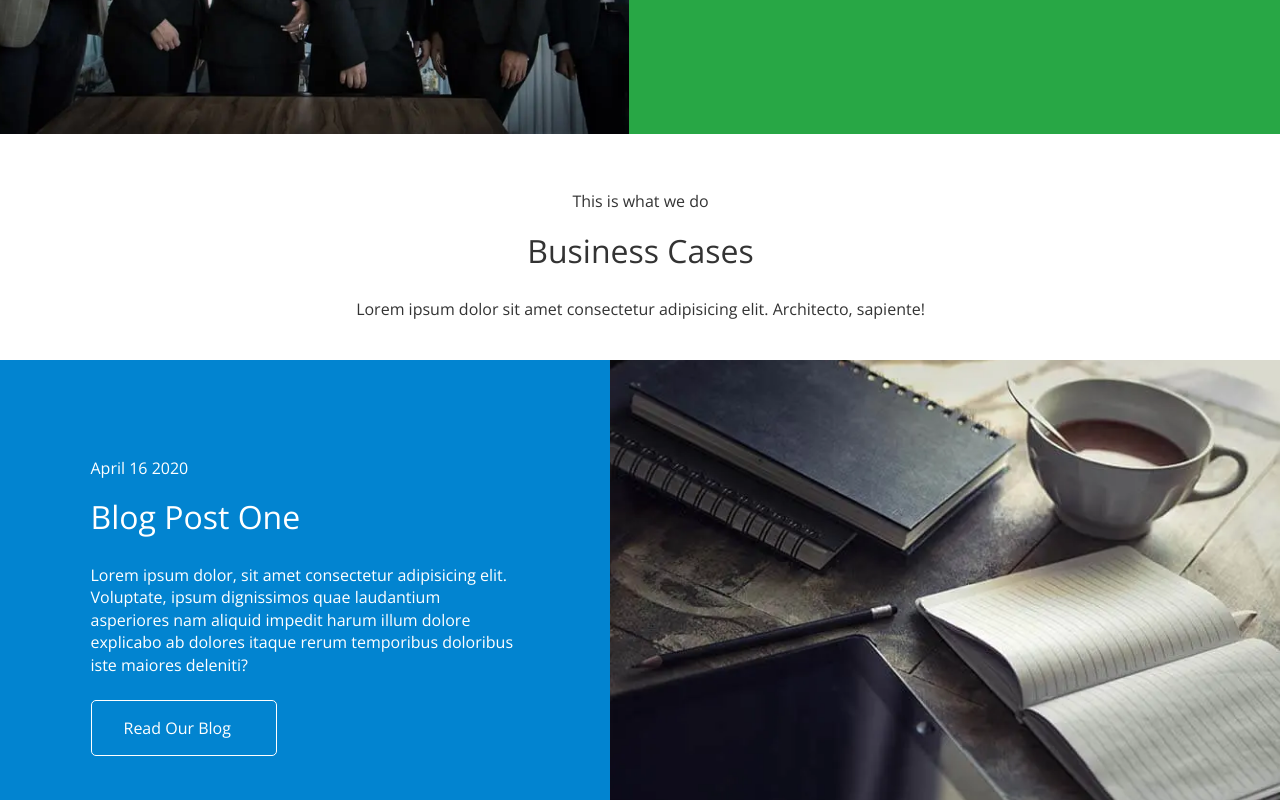
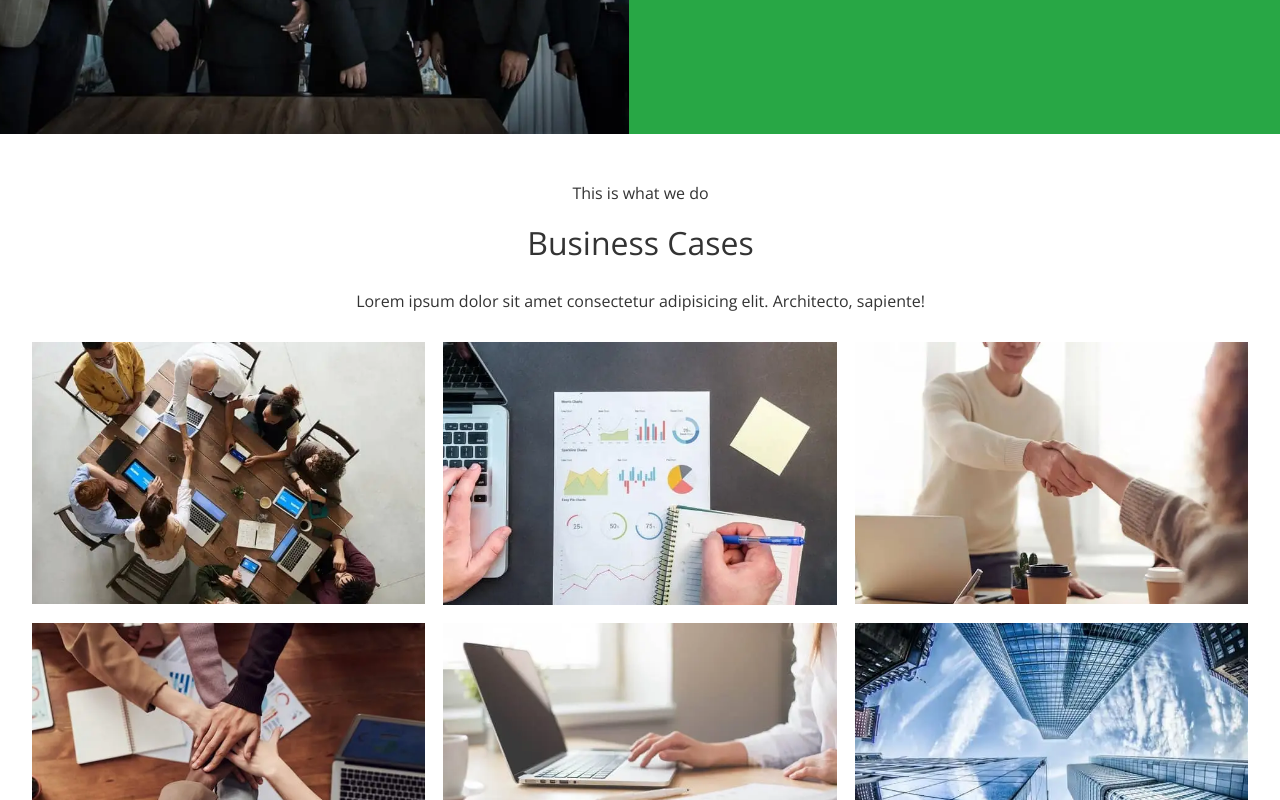
Before and after one commit to galiovets/goweb-test, a React (Create React App) app: page / in a window 1280 px wide. Shown: the part 1500-2300 px from the top of the page. Built offline with nearby package versions, Linux system fonts and the light colour scheme.

Commit message:
cases pics added

```diff
--- a/src/components/About/About.js
+++ b/src/components/About/About.js
@@ -11,14 +11,20 @@ function About() {
   return (
     <AboutWrapper>
       <PictureWrapper
-        className="aboutPicWrapper"
+        picsClassName="aboutPicWrapper"
         srcsetWebp={`${aboutWebp1x} 1x, ${aboutWebp2x} 2x`}
         srcsetJpg={`${aboutJpg1x} 1x, ${aboutJpg2x} 2x,`}
         src={aboutJpg1x}
         alt="Team"
       />
       <SectionContent
+        // isPicture={true}
         className="aboutContainer"
+        // picsClassName="aboutPicWrapper"
+        // srcsetWebp={`${aboutWebp1x} 1x, ${aboutWebp2x} 2x`}
+        // srcsetJpg={`${aboutJpg1x} 1x, ${aboutJpg2x} 2x,`}
+        // src={aboutJpg1x}
+        // alt="Team"
         preTitle="What you are looking for"
         title="We provide bespoke solutions"
         text="Lorem ipsum dolor, sit amet consectetur adipisicing elit. Voluptate, ipsum dignissimos quae laudantium asperiores nam aliquid impedit harum illum dolore explicabo ab dolores itaque rerum temporibus doloribus iste maiores deleniti?"
--- a/src/components/About/About.styled.js
+++ b/src/components/About/About.styled.js
@@ -6,6 +6,29 @@ export const AboutWrapper = styled.section`
 
   @media screen and (min-width: ${props => props.theme.breakpoints.tablet + 'px'}) {
     display: flex;
+    /* width: 690px;
+    padding-top: 62px;
+    padding-bottom: 62px; */
+  }
+
+  .aboutContainer {
+    padding-top: 79px;
+    padding-bottom: 79px;
+    display: flex;
+    flex-direction: column;
+    justify-content: center;
+
+    @media screen and (min-width: ${props => props.theme.breakpoints.tablet + 'px'}) {
+      display: flex;
+      width: 690px;
+      padding-top: 62px;
+      padding-bottom: 62px;
+    }
+
+    @media screen and (min-width: ${props => props.theme.breakpoints.desktop + 'px'}) {
+      padding-top: 80px;
+      padding-bottom: 86px;
+    }
   }
 
   .aboutPicWrapper {
@@ -17,25 +40,6 @@ export const AboutWrapper = styled.section`
     @media screen and (min-width: ${props => props.theme.breakpoints.desktop + 'px'}) {
       width: 670px;
       height: 460px;
-    }
-  }
-
-  .aboutContainer {
-    padding-top: 79px;
-    padding-bottom: 79px;
-    display: flex;
-    flex-direction: column;
-    justify-content: center;
-
-    @media screen and (min-width: ${props => props.theme.breakpoints.tablet + 'px'}) {
-      width: 690px;
-      padding-top: 62px;
-      padding-bottom: 62px;
-    }
-
-    @media screen and (min-width: ${props => props.theme.breakpoints.desktop + 'px'}) {
-      padding-top: 80px;
-      padding-bottom: 86px;
     }
   }
 
--- a/src/components/Blog/Blog.styled.js
+++ b/src/components/Blog/Blog.styled.js
@@ -36,7 +36,7 @@ export const BlogWrapper = styled.section`
 
     @media screen and (min-width: ${props => props.theme.breakpoints.desktop + 'px'}) {
       padding-top: 80px;
-      padding-bottom: 86px;
+      padding-bottom: 80px;
     }
   }
 
--- a/src/components/Cases/Cases.js
+++ b/src/components/Cases/Cases.js
@@ -1,14 +1,18 @@
 import { CasesWrapper } from './Cases.styled';
 import SectionContent from 'components/SectionContent';
+import CasesList from './CasesList';
+import casesImages from 'data/casesImages';
 
 function Cases() {
   return (
     <CasesWrapper>
       <SectionContent
+        className="casesContainer"
         preTitle="This is what we do"
         title="Business Cases"
         text="Lorem ipsum dolor sit amet consectetur adipisicing elit. Architecto, sapiente!"
       />
+      <CasesList items={casesImages} />
     </CasesWrapper>
   );
 }
--- a/src/components/Cases/Cases.styled.js
+++ b/src/components/Cases/Cases.styled.js
@@ -3,9 +3,30 @@ import styled from 'styled-components';
 export const CasesWrapper = styled.section`
   padding-top: 56px;
   padding-bottom: 40px;
-  padding-left: 37px;
-  padding-right: 36px;
   text-align: center;
   color: ${props => props.theme.colors.darkTextColor};
   background-color: ${props => props.theme.colors.lightTextColor};
+
+  @media screen and (min-width: ${props => props.theme.breakpoints.tablet + 'px'}) {
+    padding-top: 48px;
+  }
+
+  @media screen and (min-width: ${props => props.theme.breakpoints.desktop + 'px'}) {
+    padding-top: 80px;
+    padding-bottom: 80px;
+  }
+
+  .casesContainer {
+    padding-left: 37px;
+    padding-right: 36px;
+    margin-bottom: 31px;
+
+    @media screen and (min-width: ${props => props.theme.breakpoints.tablet + 'px'}) {
+      margin-bottom: 30px;
+    }
+
+    @media screen and (min-width: ${props => props.theme.breakpoints.desktop + 'px'}) {
+      margin-bottom: 36px;
+    }
+  }
 `;
--- /dev/null
+++ b/src/components/Cases/CasesList/CasesList.js
@@ -0,0 +1,19 @@
+import { List, Item } from './CasesList.styled';
+
+function CasesList({ items }) {
+  return (
+    <List>
+      {items.map(({ id, webp, webp2x, jpg, jpg2x, alt }) => (
+        <Item key={id}>
+          <picture>
+            <source srcSet={`${webp} 1x, ${webp2x} 2x`} type="image/webp" />
+            <source srcSet={`${jpg} 1x, ${jpg2x} 2x`} type="image/jpeg" />
+            <img src={jpg} alt={alt} />
+          </picture>
+        </Item>
+      ))}
+    </List>
+  );
+}
+
+export default CasesList;
--- /dev/null
+++ b/src/components/Cases/CasesList/CasesList.styled.js
@@ -0,0 +1,38 @@
+import styled from 'styled-components';
+
+export const List = styled.ul`
+  margin: 0 auto;
+  padding-left: 20px;
+  padding-right: 20px;
+  max-width: ${props => props.theme.breakpoints.tablet - 1 + 'px'};
+
+  @media screen and (min-width: ${props => props.theme.breakpoints.tablet + 'px'}) {
+    display: grid;
+    grid-template-columns: 1fr 1fr 1fr;
+    grid-gap: 18px;
+
+    max-width: ${props => props.theme.breakpoints.desktop - 1 + 'px'};
+    padding-left: 32px;
+    padding-right: 32px;
+  }
+
+  @media screen and (min-width: ${props => props.theme.breakpoints.desktop + 'px'}) {
+    width: ${props => props.theme.breakpoints.desktop + 'px'};
+    padding-left: 28px;
+    padding-right: 28px;
+  }
+`;
+
+export const Item = styled.li`
+  cursor: pointer;
+
+  &:not(:last-child) {
+    margin-bottom: 8px;
+  }
+
+  @media screen and (min-width: ${props => props.theme.breakpoints.tablet + 'px'}) {
+    &:not(:last-child) {
+      margin-bottom: 0;
+    }
+  }
+`;
--- /dev/null
+++ b/src/components/Cases/CasesList/index.js
@@ -0,0 +1 @@
+export { default } from './CasesList';
--- a/src/components/Hero/Hero.styled.js
+++ b/src/components/Hero/Hero.styled.js
@@ -6,13 +6,14 @@ import showcaseJpg1x from 'assets/images/home/showcase.jpg';
 
 export const HeroStyled = styled.section`
   color: ${props => props.theme.colors.lightTextColor};
+  background-color: ${props => props.theme.colors.lightTextColor};
 
   .heroContainer {
     margin-left: auto;
     margin-right: auto;
     padding: 160px 20px 104px;
     text-align: center;
-
+    background-color: ${props => props.theme.colors.darkTextColor};
     background-repeat: no-repeat;
     background-position: center;
     background-size: cover;
--- a/src/components/PictureWrapper/PictureWrapper.js
+++ b/src/components/PictureWrapper/PictureWrapper.js
@@ -1,8 +1,8 @@
 import { Img } from './PictureWrapper.styled';
 
-function PictureWrapper({ className, srcsetWebp, srcsetJpg, src, alt }) {
+function PictureWrapper({ picsClassName, srcsetWebp, srcsetJpg, src, alt }) {
   return (
-    <div className={className}>
+    <div className={picsClassName}>
       <picture>
         <source srcSet={srcsetWebp} type="image/webp" />
         <source srcSet={srcsetJpg} type="image/jpeg" />
--- /dev/null
+++ b/src/data/casesImages.js
@@ -0,0 +1,84 @@
+import case1Webp1x from 'assets/images/cases/cases1.webp';
+import case1Webp2x from 'assets/images/cases/cases1@2x.webp';
+import case1Jpg1x from 'assets/images/cases/cases1.jpg';
+import case1Jpg2x from 'assets/images/cases/cases1@2x.jpg';
+
+import case2Webp1x from 'assets/images/cases/cases3.webp';
+import case2Webp2x from 'assets/images/cases/cases3@2x.webp';
+import case2Jpg1x from 'assets/images/cases/cases3.jpg';
+import case2Jpg2x from 'assets/images/cases/cases3@2x.jpg';
+
+import case3Webp1x from 'assets/images/cases/cases5.webp';
+import case3Webp2x from 'assets/images/cases/cases5@2x.webp';
+import case3Jpg1x from 'assets/images/cases/cases5.jpg';
+import case3Jpg2x from 'assets/images/cases/cases5@2x.jpg';
+
+import case4Webp1x from 'assets/images/cases/cases7.webp';
+import case4Webp2x from 'assets/images/cases/cases7@2x.webp';
+import case4Jpg1x from 'assets/images/cases/cases7.jpg';
+import case4Jpg2x from 'assets/images/cases/cases7@2x.jpg';
+
+import case5Webp1x from 'assets/images/cases/cases2.webp';
+import case5Webp2x from 'assets/images/cases/cases2@2x.webp';
+import case5Jpg1x from 'assets/images/cases/cases2.jpg';
+import case5Jpg2x from 'assets/images/cases/cases2@2x.jpg';
+
+import case6Webp1x from 'assets/images/cases/cases4.webp';
+import case6Webp2x from 'assets/images/cases/cases4@2x.webp';
+import case6Jpg1x from 'assets/images/cases/cases4.jpg';
+import case6Jpg2x from 'assets/images/cases/cases4@2x.jpg';
+
+const casesImages = [
+  {
+    id: 1,
+    webp: case1Webp1x,
+    webp2x: case1Webp2x,
+    jpg: case1Jpg1x,
+    jpg2x: case1Jpg2x,
+    alt: 'negotiation',
+  },
+  {
+    id: 2,
+    webp: case2Webp1x,
+    webp2x: case2Webp2x,
+    jpg: case2Jpg1x,
+    jpg2x: case2Jpg2x,
+    alt: 'analize',
+  },
+  {
+    id: 3,
+    webp: case3Webp1x,
+    webp2x: case3Webp2x,
+    jpg: case3Jpg1x,
+    jpg2x: case3Jpg2x,
+    alt: 'deal',
+  },
+  {
+    id: 4,
+    webp: case4Webp1x,
+    webp2x: case4Webp2x,
+    jpg: case4Jpg1x,
+    jpg2x: case4Jpg2x,
+    alt: 'teamwork',
+  },
+
+  {
+    id: 5,
+    webp: case5Webp1x,
+    webp2x: case5Webp2x,
+    jpg: case5Jpg1x,
+    jpg2x: case5Jpg2x,
+    alt: 'proccess',
+  },
+
+  {
+    id: 6,
+    webp: case6Webp1x,
+    webp2x: case6Webp2x,
+    jpg: case6Jpg1x,
+    jpg2x: case6Jpg2x,
+    alt: 'skyscrapers',
+  },
+];
+
+export default casesImages;
```
Also changed, not shown: src/components/SectionContent/SectionContent.js (+23 -1 lines), 1 other file (tests, documents, lock files or other folders).
